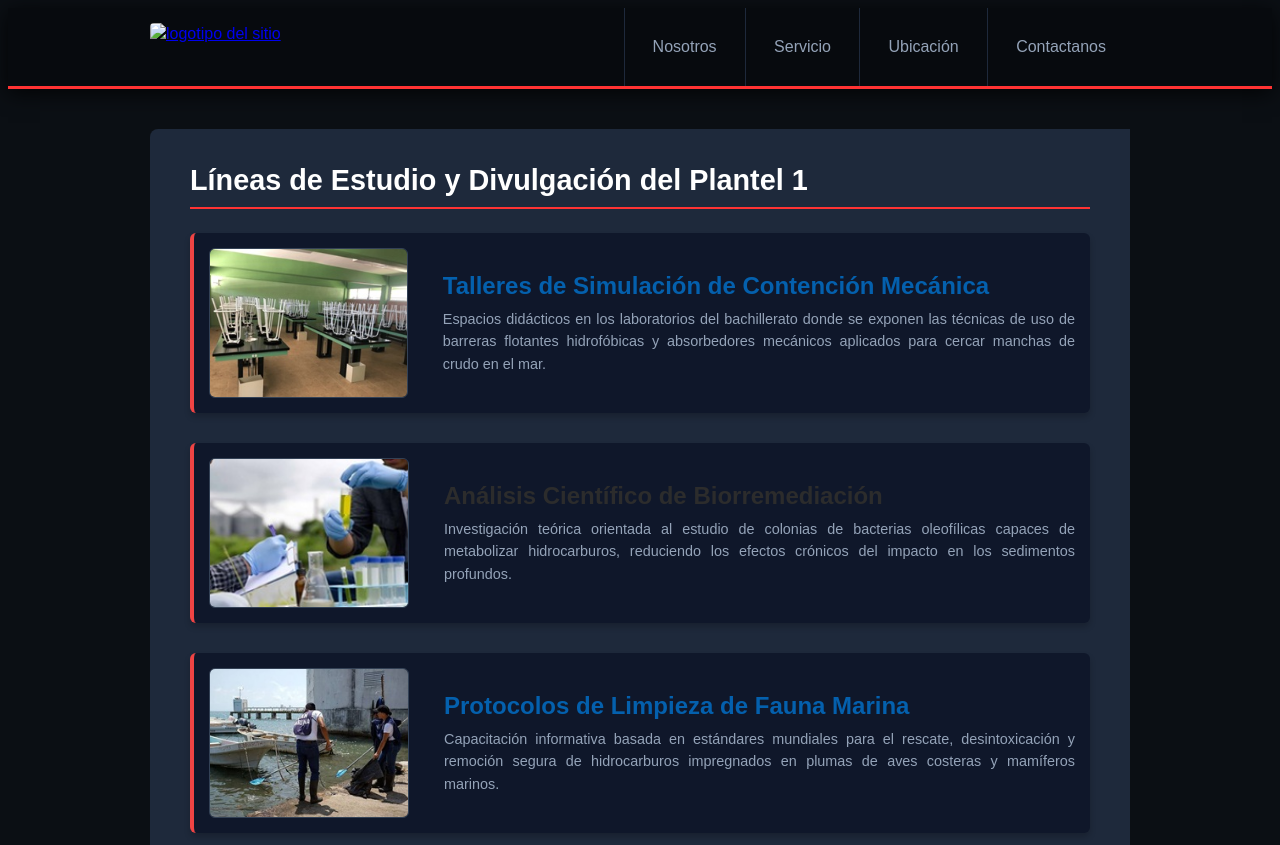
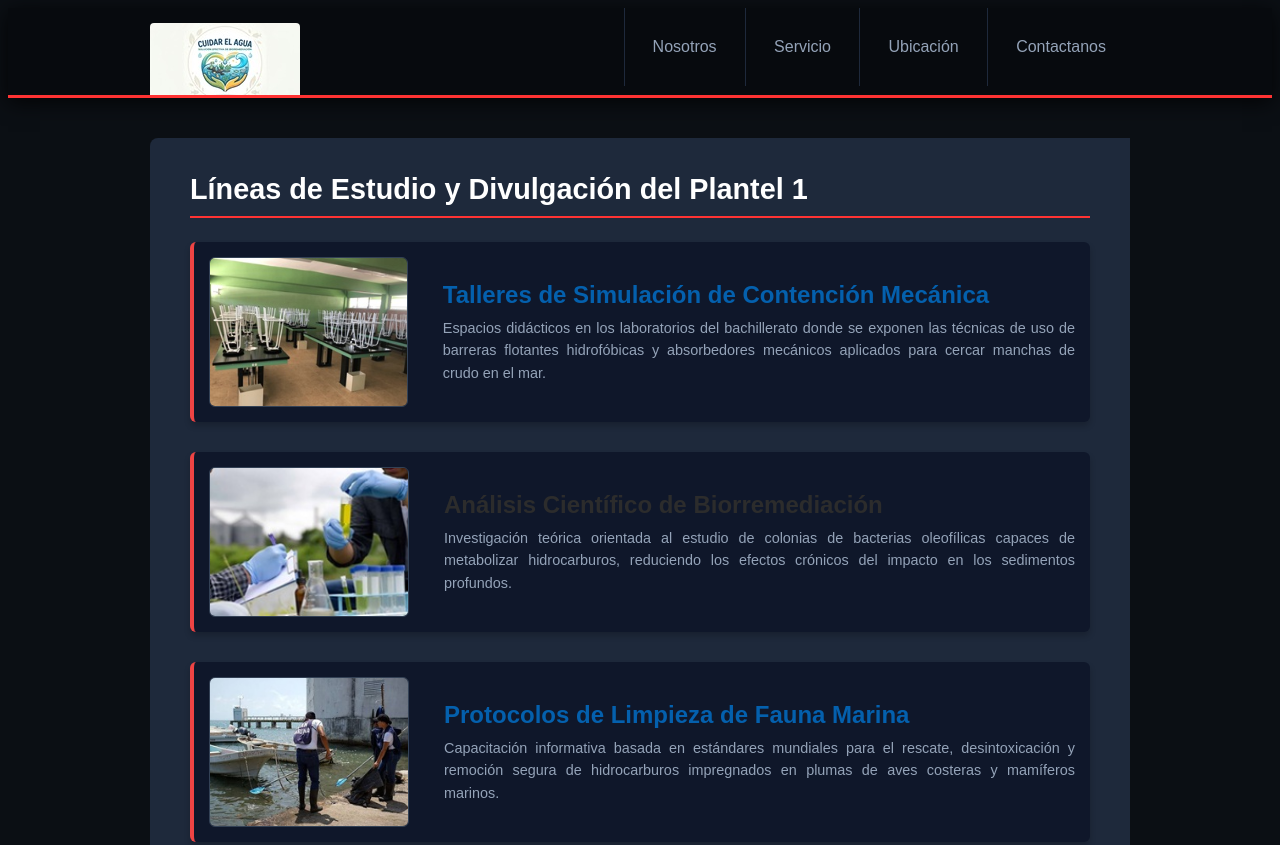
Before and after one commit to LuisR0m/Proyecto-vertido-de-petr-leo-en-el-mar, a plain HTML site: page Servicio.html in a window 1280 px wide. Shown: the top 845 px of the page. Drawn offline with Linux system fonts and the light colour scheme.

Commit message:
Replace logo image in Servicio.html

```diff
--- a/Servicio.html
+++ b/Servicio.html
@@ -9,7 +9,7 @@
  <header class="encabezado" role="banner">
     <div class="contenedor">
         <a href="index.html" class="logo">
-            <img src="imagen/animal5.jpg" alt="logotipo del sitio">
+            <img src="imagen/vertido5.jpg" alt="logotipo del sitio">
         </a>
         <nav role="navigation">
             <ul>
```
